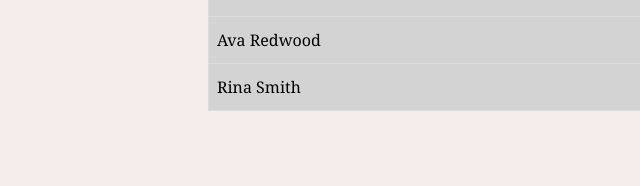
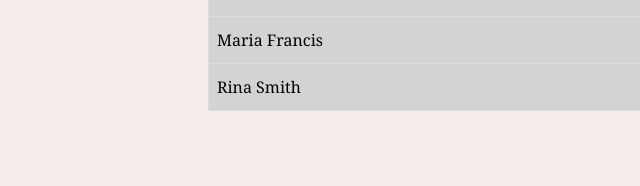
Before and after one commit to PK-5/preZent-V2, a plain HTML site: page atd2-V2.html in a window 1280 px wide. Shown: the part 305-491 px from the top of the page, 0-640 px from the left. Drawn offline with Linux system fonts and the light colour scheme.

Commit message:
Testing V2 Cloning

```diff
--- a/atd2-V2.html
+++ b/atd2-V2.html
@@ -42,7 +42,7 @@
 
             </tr>
             <tr>
-            <td class="atdcol">Ava Redwood</td>
+            <td class="atdcol">Maria Francis</td>
             <td class="atdcol">12:01 pm</td>
             <td class="atdcol">1:00 pm</td>
 
```
